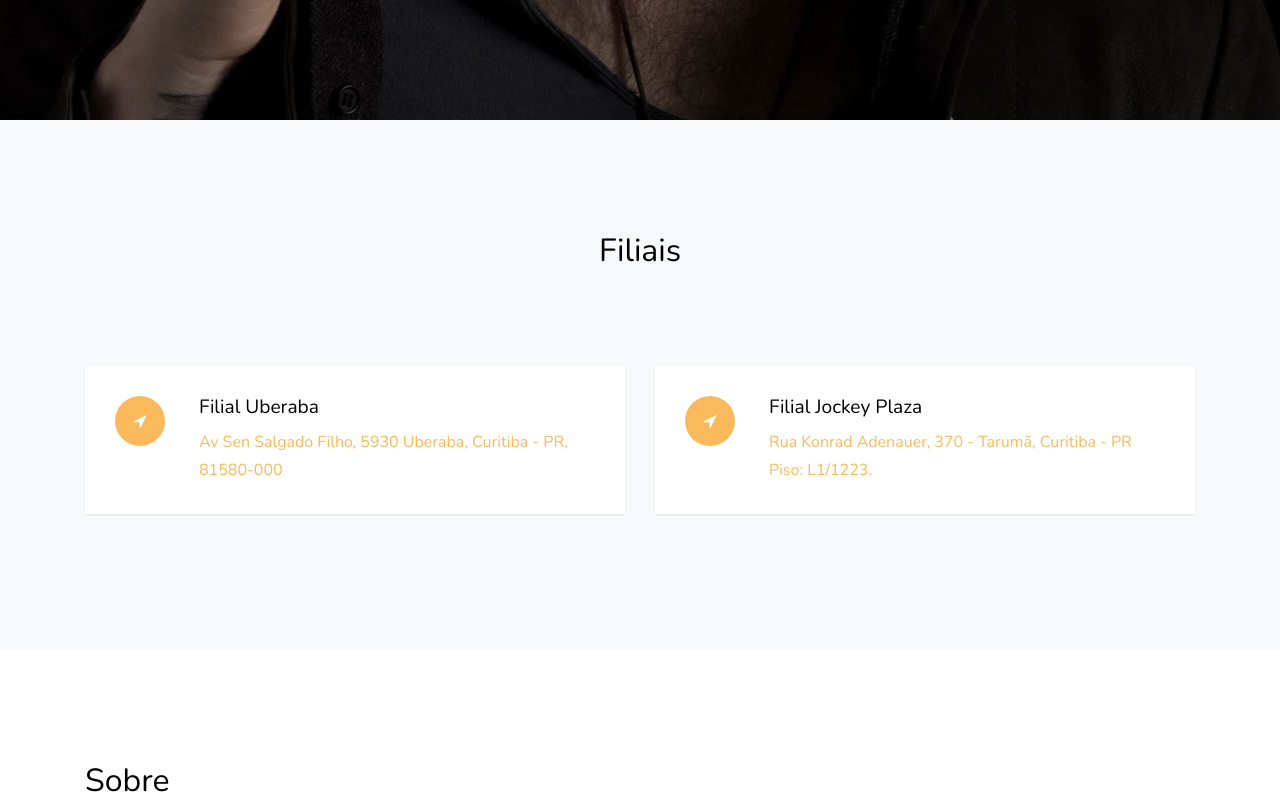
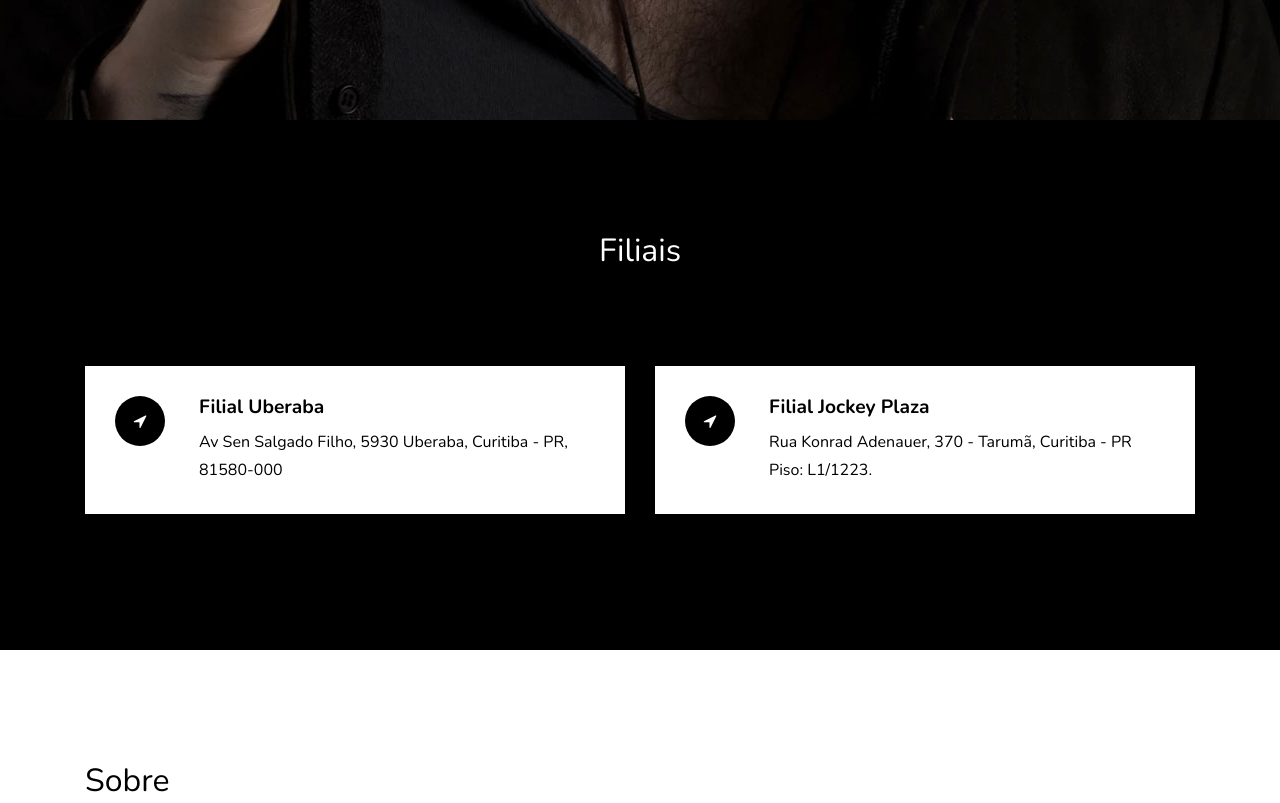
Before and after one commit to vyukita/ttofit, a plain HTML site: page index.html in a window 1280 px wide. Shown: the part 680-1483 px from the top of the page. Drawn offline with nearby package versions, Linux system fonts and the light colour scheme; a script that the page names is missing; files whose address does not match are found by name.

Commit message:
Alterar front, trocar fontes por montserrat

```diff
--- a/css/style.css
+++ b/css/style.css
@@ -7,7 +7,7 @@ body {
   color: #666666;
   font-weight: 400;
   font-size: 1rem;
-  font-family: "Nunito", -apple-system, BlinkMacSystemFont, "Segoe UI", Roboto, "Helvetica Neue", Arial, "Noto Sans", sans-serif, "Apple Color Emoji", "Segoe UI Emoji", "Segoe UI Symbol", "Noto Color Emoji"; }
+  font-family: "Nunito", -apple-system, BlinkMacSystemFont, "Segoe UI", Roboto, "Helvetica Neue", Arial, "Noto Sans", sans-serif, "Apple Color Emoji", "Segoe UI Emoji", "Segoe UI Symbol", "Noto Color Emoji", "Montserrat", sans-serif; }
 
 ::-moz-selection {
   background: #000;
@@ -20,7 +20,7 @@ body {
 a {
   -webkit-transition: .3s all ease;
   -o-transition: .3s all ease;
-  transition: .3s all ease; }
+  transition: .3s all ease;}
   a:hover {
     text-decoration: none; }
 
@@ -37,6 +37,16 @@ h1, h2, h3, h4, h5,
 .bg-black {
   background: #000 !important; }
 
+.bg-filial{
+  background-color: #000000 !important; }
+
+.white-text{
+  color: #ffffff;
+}
+
+.filial-link{
+  color: #000;
+}
 .color-black-opacity-5 {
   color: rgba(0, 0, 0, 0.5); }
 
@@ -89,7 +99,7 @@ body:after {
 .form-control {
   height: 43px;
   border-radius: 30px;
-  font-family: "Nunito", -apple-system, BlinkMacSystemFont, "Segoe UI", Roboto, "Helvetica Neue", Arial, "Noto Sans", sans-serif, "Apple Color Emoji", "Segoe UI Emoji", "Segoe UI Symbol", "Noto Color Emoji";
+  font-family: "Nunito", -apple-system, BlinkMacSystemFont, "Segoe UI", Roboto, "Helvetica Neue", Arial, "Noto Sans", sans-serif, "Apple Color Emoji", "Segoe UI Emoji", "Segoe UI Symbol", "Noto Color Emoji", "Montserrat", sans-serif;
   background: transparent !important;
   color: #fff !important;
   border-color: rgba(255, 255, 255, 0.5) !important;
@@ -250,7 +260,7 @@ body:after {
       left: 0;
       font-size: 20px;
       top: -.3rem;
-      font-family: "icomoon";
+      font-family: "Montserrat";
       content: "\e5ca";
       position: absolute; }
   .ul-check.white li:before {
@@ -325,7 +335,7 @@ body:after {
           -webkit-transform: translateY(-50%);
           -ms-transform: translateY(-50%);
           transform: translateY(-50%);
-          font-family: 'icomoon'; }
+          font-family: 'Montserrat'; }
       .site-navbar .site-navigation .site-menu .has-children .dropdown {
         visibility: hidden;
         opacity: 0;
@@ -484,7 +494,7 @@ body:after {
       .site-mobile-menu .site-nav-wrap .arrow-collapse:before {
         font-size: 12px;
         z-index: 20;
-        font-family: "icomoon";
+        font-family: "Montserrat";
         content: "\f078";
         position: absolute;
         top: 50%;
@@ -655,7 +665,7 @@ body:after {
       height: 50px;
       line-height: 50px;
       border-radius: 50%;
-      background: #fab95b;
+      background: #000000 !important;
       display: inline-block;
       color: #fff;
       text-align: center; }
@@ -802,7 +812,7 @@ body:after {
       color: #fff;
       font-size: 2.2rem;
       font-style: normal;
-      font-family: 'icomoon';
+      font-family: 'Montserrat';
       content: "\e244"; }
   .slide-one-item .slide cite {
     margin-top: 50px;
--- a/index.html
+++ b/index.html
@@ -6,29 +6,20 @@
     <meta name="viewport" content="width=device-width, initial-scale=1, shrink-to-fit=no">
 
     <link href="https://fonts.googleapis.com/css?family=Nunito:300,400,700&display=swap" rel="stylesheet">
+    <link href="https://fonts.googleapis.com/css?family=Montserrat&display=swap" rel="stylesheet">
     <link rel="stylesheet" href="fonts/icomoon/style.css">
-
     <link rel="stylesheet" href="css/bootstrap.min.css">
     <link rel="stylesheet" href="css/jquery-ui.css">
     <link rel="stylesheet" href="css/owl.carousel.min.css">
     <link rel="stylesheet" href="css/owl.theme.default.min.css">
-    <link rel="stylesheet" href="css/owl.theme.default.min.css">
-
     <link rel="stylesheet" href="css/jquery.fancybox.min.css">
-
     <link rel="stylesheet" href="css/bootstrap-datepicker.css">
-
     <link rel="stylesheet" href="fonts/flaticon/font/flaticon.css">
-
     <link rel="stylesheet" href="css/aos.css">
-
     <link rel="stylesheet" href="css/style.css">
 
   </head>
   <body data-spy="scroll" data-target=".site-navbar-target" data-offset="300">
-
-
-
   <div class="site-wrap">
 
     <div class="site-mobile-menu site-navbar-target">
@@ -102,19 +93,19 @@
 
     </div>
 
-    <div class="site-section bg-light" id="services-section">
+    <div class="site-section bg-filial" id="services-section">
       <div class="container">
         <div class="row ">
           <div class="col-12 mb-5 position-relative">
-            <h2 class="section-title text-center mb-5">Filiais</h2>
+            <h2 class="section-title text-center mb-5 white-text">Filiais</h2>
           </div>
 
           <div class="col-md-6 mb-4">
             <div class="service d-flex h-100">
               <div class="service-number mr-4"><span class="icon-location-arrow"></span></div>
               <div class="service-about">
-                <h3>Filial Uberaba</h3>
-                <a href="https://www.google.com/maps/place/Av.+Sen.+Salgado+Filho,+5930+-+Uberaba,+Curitiba+-+PR,+80215-270/@-25.4934481,-49.2222047,17z/data=!3m1!4b1!4m5!3m4!1s0x94dcfa95baf7df1d:0x77c5bf83307fdb33!8m2!3d-25.493453!4d-49.220016" target="_blank">
+                <h3><b>Filial Uberaba</b></h3>
+                <a class="filial-link" href="https://www.google.com/maps/place/Av.+Sen.+Salgado+Filho,+5930+-+Uberaba,+Curitiba+-+PR,+80215-270/@-25.4934481,-49.2222047,17z/data=!3m1!4b1!4m5!3m4!1s0x94dcfa95baf7df1d:0x77c5bf83307fdb33!8m2!3d-25.493453!4d-49.220016" target="_blank">
                   <p>Av Sen Salgado Filho, 5930 Uberaba, Curitiba - PR, 81580-000 </p>
                 </a>
               </div>
@@ -125,8 +116,8 @@
             <div class="service d-flex h-100">
                 <div class="service-number mr-4"><span class="icon-location-arrow"></span></div>
                 <div class="service-about">
-                  <h3>Filial Jockey Plaza</h3>
-                  <a href="https://www.google.com/maps/place/Jockey+Plaza+Shopping+Center/@-25.4279737,-49.2171021,17z/data=!3m1!4b1!4m5!3m4!1s0x94dce5cbf7200b17:0x21d56c61698f66ee!8m2!3d-25.4279786!4d-49.2149134" target="_blank">
+                  <h3><b>Filial Jockey Plaza</b></h3>
+                  <a class="filial-link" href="https://www.google.com/maps/place/Jockey+Plaza+Shopping+Center/@-25.4279737,-49.2171021,17z/data=!3m1!4b1!4m5!3m4!1s0x94dce5cbf7200b17:0x21d56c61698f66ee!8m2!3d-25.4279786!4d-49.2149134" target="_blank">
                     <p>Rua Konrad Adenauer, 370 - Tarumã, Curitiba - PR Piso: L1/1223.</p>
                   </a>
                 </div>
@@ -234,7 +225,7 @@
       <div class="container">
         <div class="row mb-5">
           <div class="col-md-3">
-            <h3 class="footer-title">Credo</h3>
+            <h3 class="footer-title">.ttofit</h3>
             <p>Lorem ipsum dolor sit amet consectetur adipisicing elit. Dolor, animi.</p>
             <p><span class="d-inline-block d-md-block">203 Fake St. Mountain View,</span> San Francisco, California, USA</p>
           </div>
@@ -279,7 +270,6 @@
   <script src="js/aos.js"></script>
   <script src="js/jquery.fancybox.min.js"></script>
   <script src="js/jquery.sticky.js"></script>
-
   <script src="js/main.js"></script>
 
 
```
